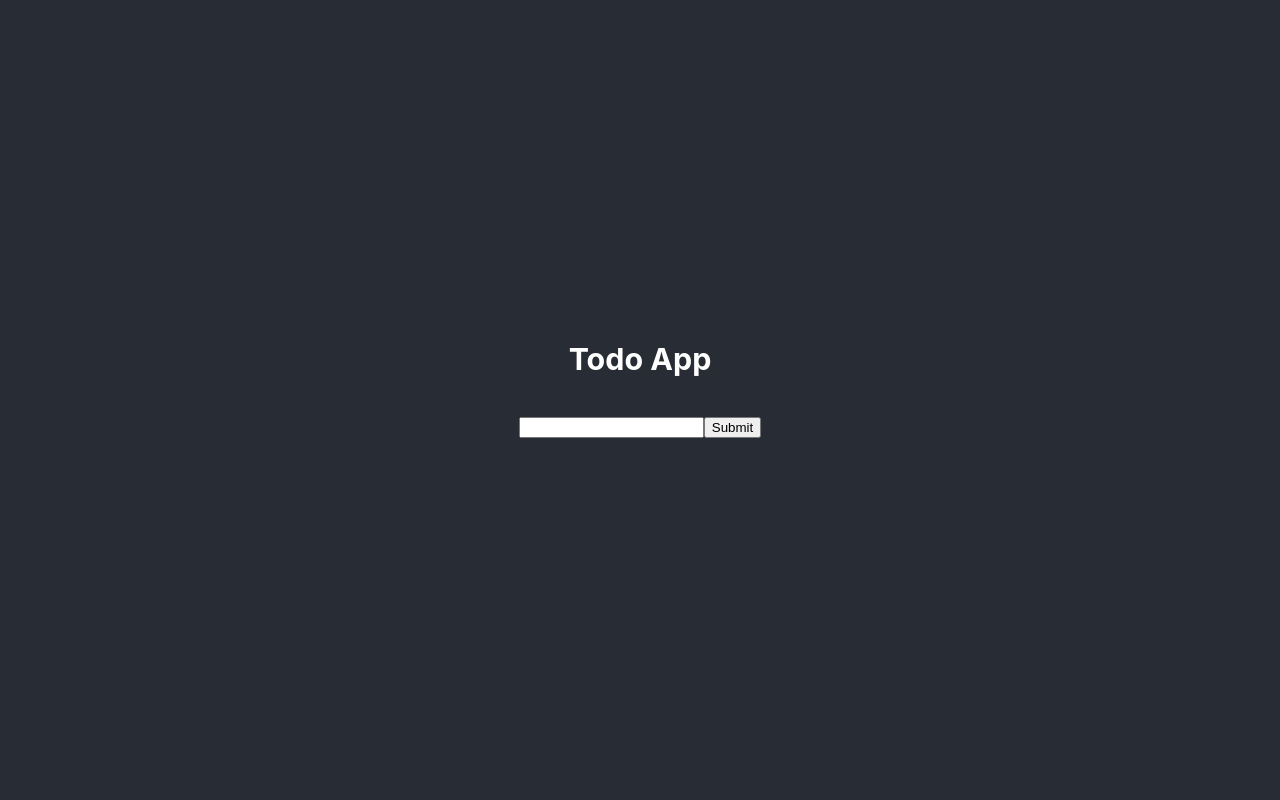
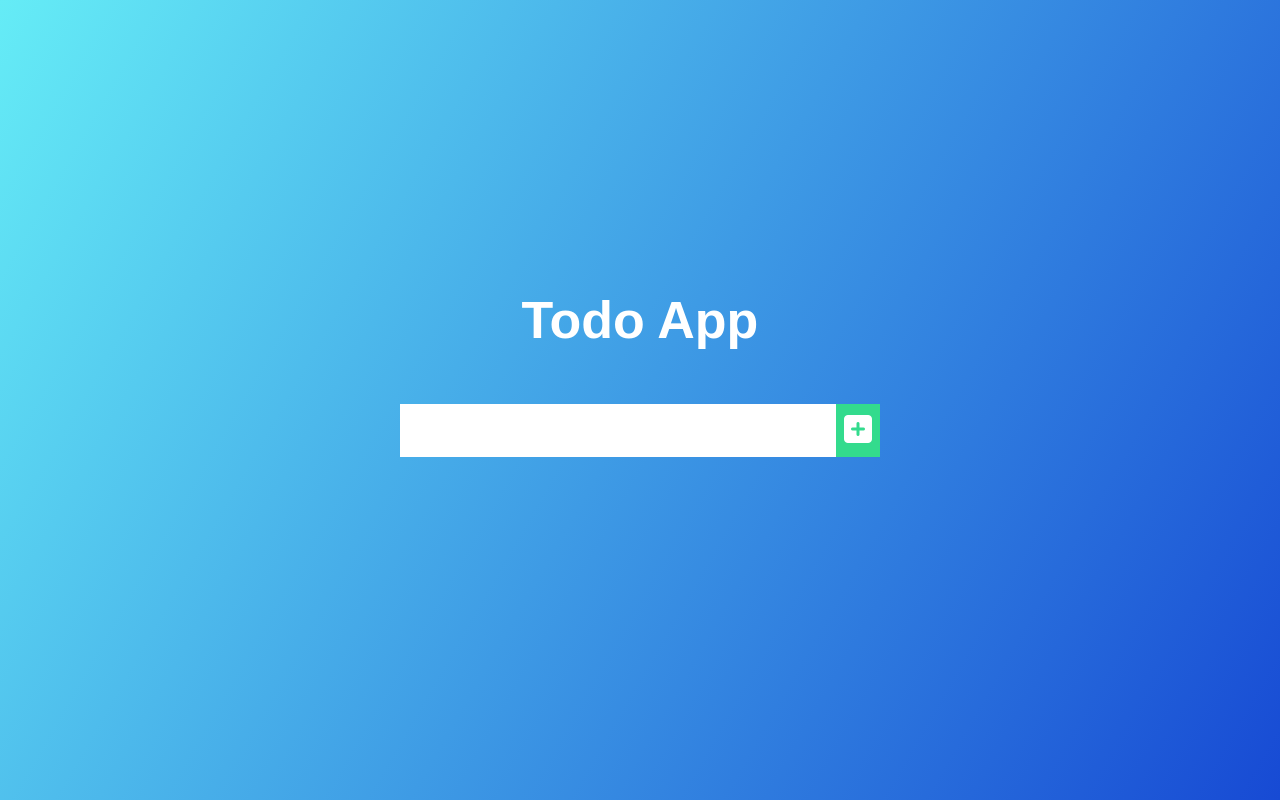
Before and after one commit to domino-daoxuan/Todo-app, a React (Create React App) app: page / in a window 1280 px wide. Built offline with nearby package versions, Linux system fonts and the light colour scheme.

Commit message:
add css and component Todo.js

```diff
--- a/public/index.html
+++ b/public/index.html
@@ -24,6 +24,7 @@
       work correctly both with client-side routing and a non-root public URL.
       Learn how to configure a non-root public URL by running `npm run build`.
     -->
+    <script src="https://kit.fontawesome.com/03528c73be.js" crossorigin="anonymous"></script>
     <title>Todo-App</title>
   </head>
   <body>
--- a/src/App.css
+++ b/src/App.css
@@ -7,19 +7,43 @@ li{
   list-style-type: none;
 }
 
-.App-logo {
-  height: 40vmin;
-  pointer-events: none;
+* {
+  margin: 0;
+  padding: 0;
+  box-sizing: border-box;
 }
 
-@media (prefers-reduced-motion: no-preference) {
-  .App-logo {
-    animation: App-logo-spin infinite 20s linear;
-  }
+header {
+  font-size: 2rem;
+}
+
+header,
+form {
+  min-height: 20vh;
+  display: flex;
+  justify-content: center;
+  align-items: center;
+}
+form input,
+form button {
+  padding: 0.5rem;
+  font-size: 2rem;
+  border: none;
+  background: white;
+}
+form button {
+  color: white;
+  background: #33db8d;
+  cursor: pointer;
+  transition: all 0.3s ease;
+}
+form button:hover {
+  background: #ff6f47;
+  color: white;
 }
 
 .App-header {
-  background-color: #282c34;
+  background-image: linear-gradient(120deg, #65ecf6 0%, #174ad4 100%);
   min-height: 100vh;
   display: flex;
   flex-direction: column;
@@ -27,17 +51,67 @@ li{
   justify-content: center;
   font-size: calc(10px + 2vmin);
   color: white;
+  font-family: "Poppins", sans-serif;
 }
 
-.App-link {
-  color: #61dafb;
+.fa-trash,
+.fa-check {
+  pointer-events: none;
+}
+.trash-btn {
+  background:  white;
+  color:#fc0000;
+  border: none;
+  padding: 1rem;
+  margin: 1px;
+  cursor: pointer;
+  font-size: 1rem;
+}
+.complete-btn{
+  background-color: white;
+  color: #33db8d;
+  border: none;
+  padding: 1rem;
+  cursor: pointer;
+  font-size: 1rem;
+}
+.trash-btn:hover{
+  background:#fc0000 ;
+  color: white;
+}
+.complete-btn:hover {
+  background: rgb(6, 241, 77);
+  color: white;
 }
 
-@keyframes App-logo-spin {
-  from {
-    transform: rotate(0deg);
-  }
-  to {
-    transform: rotate(360deg);
-  }
+.todo-list {
+  min-width: 30%;
+  list-style: none;
 }
+.todo-container {
+  display: flex;
+  justify-content: center;
+  align-items: center;
+}
+.todo-item {
+  padding: 0rem 0.5rem;
+}
+.todo li {
+  flex: 1;
+}
+
+.todo {
+  margin: 0.5rem;
+  background: white;
+  font-size: 1.5rem;
+  color: black;
+  display: flex;
+  justify-content: space-between;
+  align-items: center;
+  transition: all 1s ease;
+}
+
+.completed {
+  text-decoration: line-through;
+  opacity: 0.5;
+}
--- a/src/App.js
+++ b/src/App.js
@@ -24,7 +24,7 @@ function App() {
     setTodos([...todos, todo]);
   }
 
-  const toggleComplete = (id) => {
+  const completeTodo = (id) => {
     setTodos(todos.map(todo => {
       if(todo.id === id){
         return {
@@ -44,12 +44,12 @@ function App() {
   return (
     <div className="App">
       <header className="App-header">
-        <h3>Todo App</h3>
+        <h1>Todo App</h1>
         <TodoForm addTodo={addTodo}/>
         <TodoList
           todos={todos}
           removeTodo={removeTodo}
-          toggleComplete={toggleComplete}
+          completeTodo={completeTodo}
         />
       </header>
     </div>
--- /dev/null
+++ b/src/components/Todo.js
@@ -0,0 +1,17 @@
+const Todo = ({ id,task, completed, removeTodo, completeTodo }) => {
+    return (
+        <div className="todo">
+            <li className={`todo-item ${completed ? "completed" : ""}`}>
+                { task }
+            </li>
+            <button className="complete-btn" type="button" onClick={() => completeTodo(id)}>
+              <i className="fas fa-check-square"></i>
+            </button>
+            <button className="trash-btn" type="button" onClick={() => removeTodo(id)}>
+              <i className="fas fa-trash-alt"></i>
+            </button>
+        </div>
+    );
+}
+
+export default Todo;
--- a/src/components/TodoForm.js
+++ b/src/components/TodoForm.js
@@ -15,7 +15,7 @@ const TodoForm = ({ addTodo }) => {
     const handleSubmit = (e) => {
         e.preventDefault();// ngan lam moi trinh duyet
         if (todo.task.trim()){ // trim() loai bo khoang trang chuoi
-            addTodo({ ...todo, id: Math.random()});
+            addTodo({ ...todo, id: new Date().getTime().toString()});
             setTodo({...todo, task: "" });
         }
     }
@@ -26,7 +26,9 @@ const TodoForm = ({ addTodo }) => {
             name="task"
             value={ todo.task }
             onChange={handleTaskInputChange}/>
-            <button type="submit">Submit</button>
+            <button className="todo-button" type="submit">
+                <i className="fas fa-plus-square"></i>
+            </button>
         </form>
     );
 }
--- a/src/components/TodoList.js
+++ b/src/components/TodoList.js
@@ -1,22 +1,22 @@
-const TodoList = ({ todos, removeTodo, toggleComplete }) => {
+import Todo from "./Todo";
+
+const TodoList = ({ todos, removeTodo, completeTodo }) => {
     // console.log(todos);
     return (
-        <ul>
-        {todos.map(todo => (
-          <div key={todo.id} style={{ display: "flex" }}>
-            <li
-              style={{
-                textDecoration: todo.completed ? "line-through" : null // toan tu 3 ngoi
-              }}
-            >
-            <input type="checkbox" checked={todo.completed}
-              onClick={() => toggleComplete(todo.id)} />
-              {todo.task}
-            </li>
-            <button type="button" onClick={() => removeTodo(todo.id)}>X</button>
-          </div>
-        ))}
-      </ul>
+      <div className="todo-container">
+        <ul className="todo-list">
+          {todos.map(todo => {
+            return(
+              <Todo
+                {...todo}
+                key={todo.id}
+                removeTodo={removeTodo}
+                completeTodo={completeTodo}
+              />
+            );
+          })}
+        </ul>
+      </div>
     );
 }
 
```
